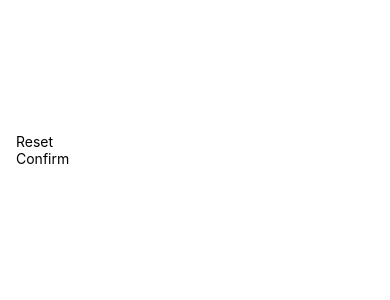
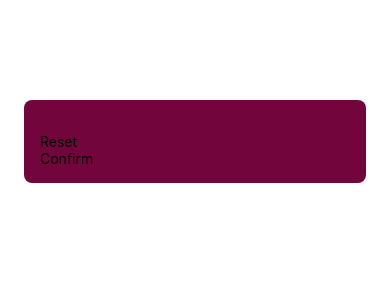
Before and after one commit to ameeraazli/MiniGame, a React Native app: screen / in a window 390 px wide. Shown: the top 300 px of the page. Built offline with nearby package versions, Linux system fonts and the light colour scheme.

Commit message:
adding styling + an elevation property to give shadow for the box on Android (iOS is different)

```diff
--- a/screens/StartGameScreen.js
+++ b/screens/StartGameScreen.js
@@ -16,8 +16,11 @@ export default StartGameScreen;
 
 const styles = StyleSheet.create({
   inputContainer: {
-    flex: 1,
     marginTop: 100,
-    padding: 16
+    marginHorizontal: 24,
+    padding: 16,
+    backgroundColor: '#72063c',
+    borderRadius: 8,
+    elevation: 4
   }
 });
```
